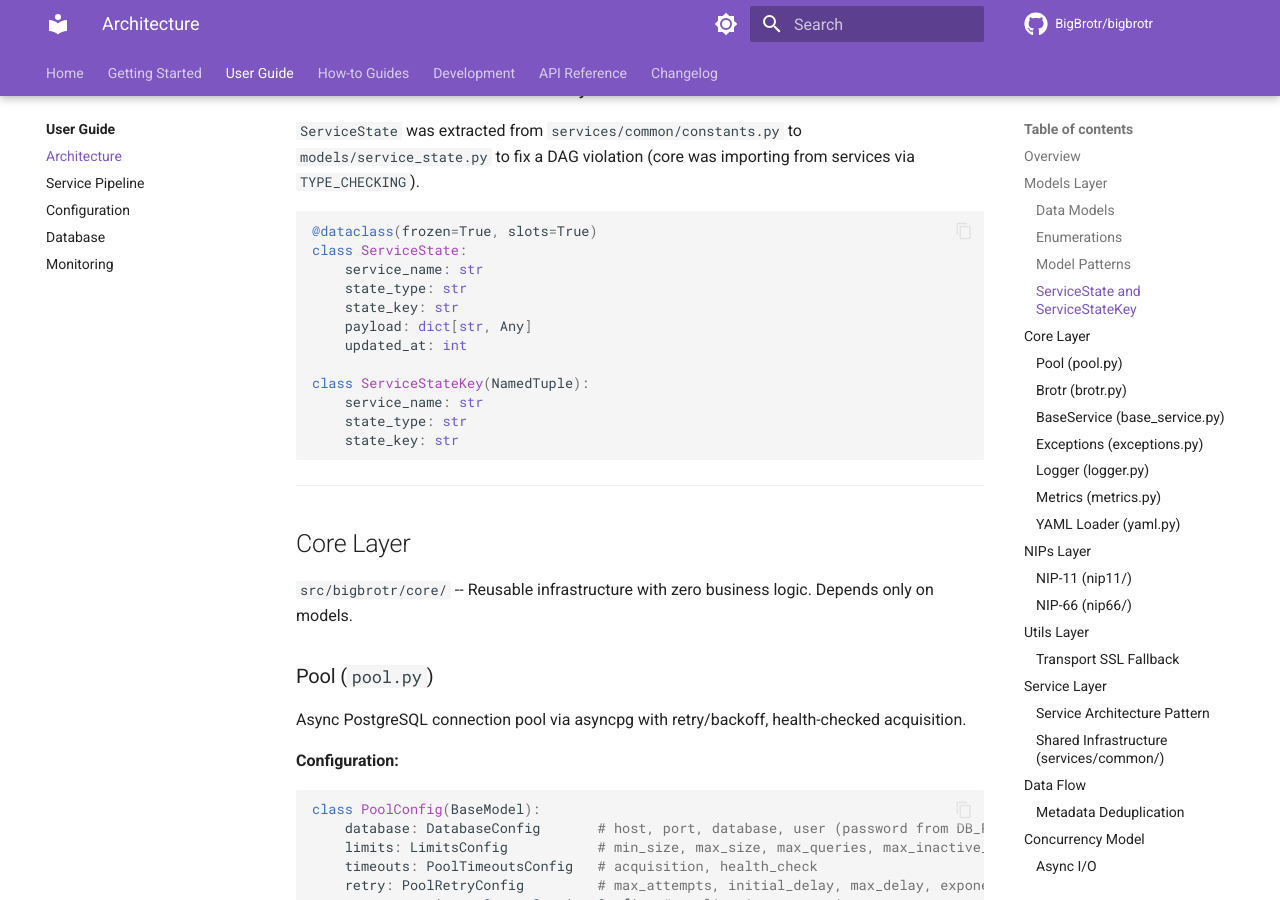
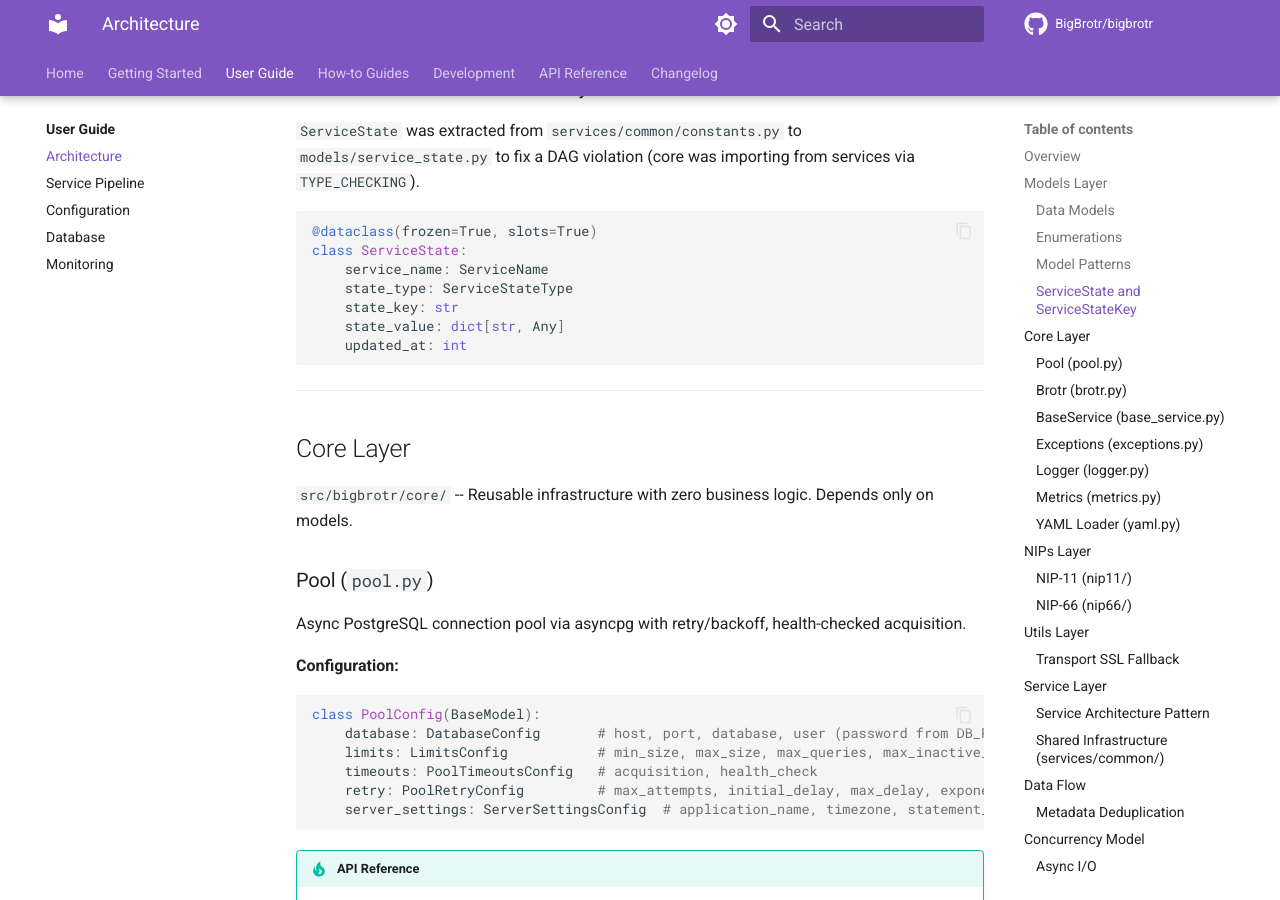
Before and after one commit to BigBrotr/bigbrotr, an MkDocs documentation site: the page built from docs/user-guide/architecture.md, in a window 1280 px wide and 900 px high, scrolled down 2998 px. Built offline with MkDocs 1.6.1 and Material for MkDocs 9.7.7, drawn with Linux system fonts in a browser that asks for light colours; comment, search, counter and statistics services are not loaded; the version menu is left out.

Commit message:
docs: update database and architecture documentation for schema changes
Update ER diagram, table descriptions, stored procedure signatures, and
index references to reflect renamed columns (metadata.type →
metadata_type, service_state.value → state_value). Update architecture
docs for ServiceState model with typed fields and DbParams pattern.
Update README metadata table description (payload → data).

````diff
--- a/docs/user-guide/architecture.md
+++ b/docs/user-guide/architecture.md
@@ -87,16 +87,11 @@
 ```python
 @dataclass(frozen=True, slots=True)
 class ServiceState:
-    service_name: str
-    state_type: str
+    service_name: ServiceName
+    state_type: ServiceStateType
     state_key: str
-    payload: dict[str, Any]
+    state_value: dict[str, Any]
     updated_at: int
-
-class ServiceStateKey(NamedTuple):
-    service_name: str
-    state_type: str
-    state_key: str
 ```
 
 ---
--- a/docs/user-guide/database.md
+++ b/docs/user-guide/database.md
@@ -52,7 +52,7 @@
 
     metadata {
         BYTEA id PK
-        JSONB payload
+        JSONB data
     }
 
     relay_metadata {
@@ -66,7 +66,7 @@
         TEXT service_name PK
         TEXT state_type PK
         TEXT state_key PK
-        JSONB payload
+        JSONB state_value
         BIGINT updated_at
     }
 
@@ -151,7 +151,7 @@
 | Column | Type | Constraints | Description |
 |--------|------|-------------|-------------|
 | `id` | BYTEA | PRIMARY KEY | SHA-256 content hash (32 bytes) |
-| `payload` | JSONB | NOT NULL | Complete JSON document |
+| `data` | JSONB | NOT NULL | Complete JSON document |
 
 The SHA-256 hash is computed in the application layer. Multiple relays with identical metadata reference the same row, providing significant deduplication.
 
@@ -179,7 +179,7 @@
 | `service_name` | TEXT | PK (partial) | Service identifier |
 | `state_type` | TEXT | PK (partial) | State category: `candidate`, `cursor`, `checkpoint`, `config` |
 | `state_key` | TEXT | PK (partial) | Unique key within service+type |
-| `payload` | JSONB | NOT NULL, DEFAULT `{}` | Service-specific JSONB payload |
+| `state_value` | JSONB | NOT NULL, DEFAULT `{}` | Service-specific JSONB state value |
 | `updated_at` | BIGINT | NOT NULL | Unix timestamp of last update |
 
 Primary key: `(service_name, state_type, state_key)`.
@@ -293,7 +293,7 @@
 ```sql
 service_state_get(
     p_service_name TEXT, p_state_type TEXT, p_state_key TEXT DEFAULT NULL
-) -> TABLE(state_key TEXT, payload JSONB, updated_at BIGINT)
+) -> TABLE(state_key TEXT, state_value JSONB, updated_at BIGINT)
 ```
 
 Retrieves service state records. If `p_state_key` is NULL, returns all records for the service+type ordered by `updated_at ASC`.
@@ -399,7 +399,7 @@
 | `metadata_type` | TEXT | Check type |
 | `generated_at` | BIGINT | Timestamp of latest snapshot |
 | `metadata_id` | BYTEA | Content-addressed hash |
-| `payload` | JSONB | Complete JSON document |
+| `data` | JSONB | Complete JSON document |
 
 Uses `DISTINCT ON (relay_url, metadata_type) ... ORDER BY generated_at DESC` to select the most recent snapshot.
 
@@ -562,7 +562,7 @@
 | Index | Columns | Type | Purpose |
 |-------|---------|------|---------|
 | PK | `service_name, state_type, state_key` | BTREE | Covers single and double-prefix queries |
-| `idx_service_state_candidate_network` | `payload ->> 'network'` (partial) | BTREE | Validator: filter candidates by network |
+| `idx_service_state_candidate_network` | `state_value ->> 'network'` (partial) | BTREE | Validator: filter candidates by network |
 
 !!! note
     The partial index on `service_state` has a WHERE clause: `WHERE service_name = 'validator' AND state_type = 'candidate'`.
@@ -601,7 +601,7 @@
 | `idx_relay_metadata_generated_at` | relay_metadata | `generated_at DESC` | BTREE |
 | `idx_relay_metadata_metadata_id` | relay_metadata | `metadata_id` | BTREE |
 | `idx_relay_metadata_relay_url_metadata_type_generated_at` | relay_metadata | `relay_url, metadata_type, generated_at DESC` | BTREE |
-| `idx_service_state_candidate_network` | service_state | `payload ->> 'network'` (partial) | BTREE |
+| `idx_service_state_candidate_network` | service_state | `state_value ->> 'network'` (partial) | BTREE |
 
 ---
 
````
Also changed, not shown: other parts of docs/user-guide/database.md (+4 -4 lines), README.md (+1 -1 lines).
